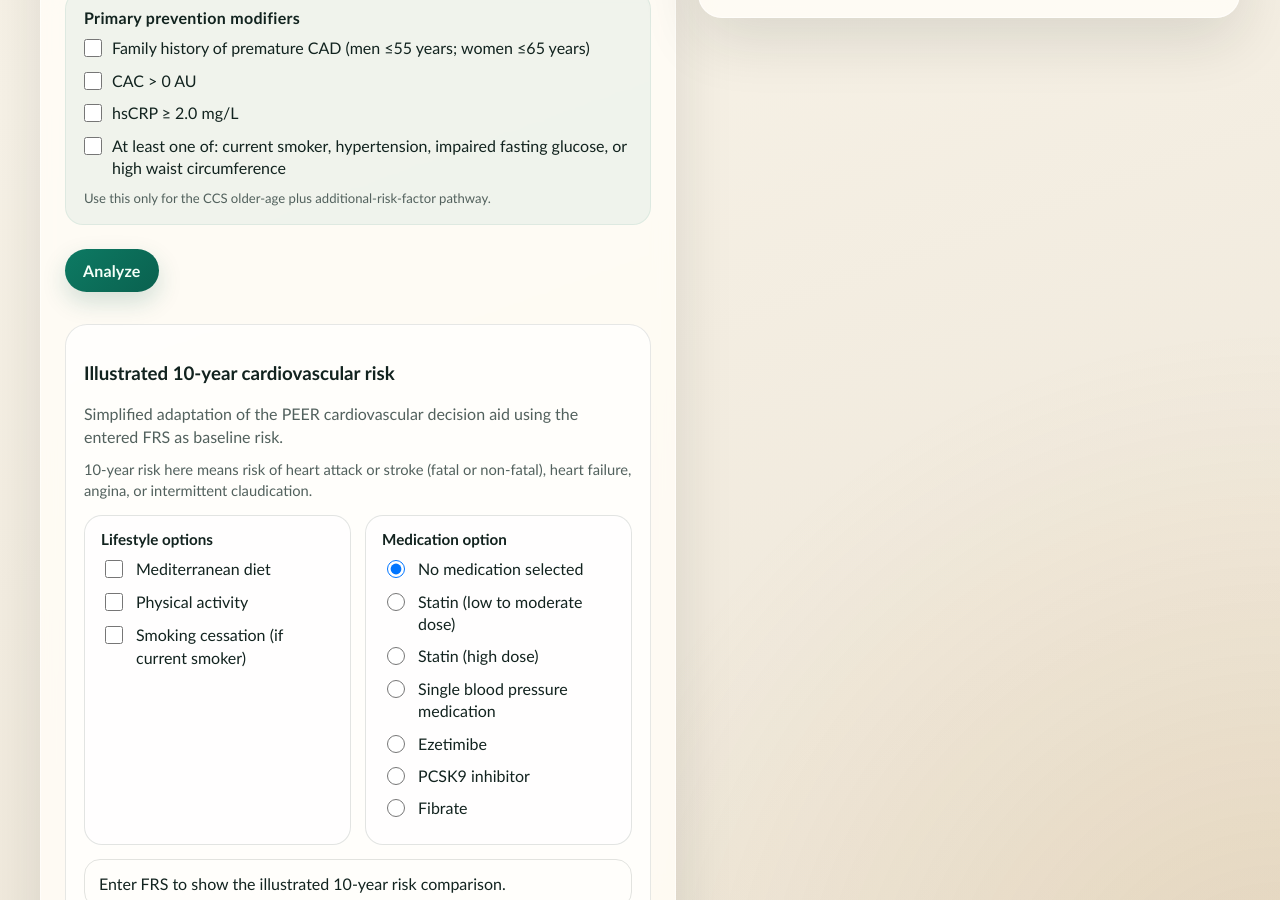
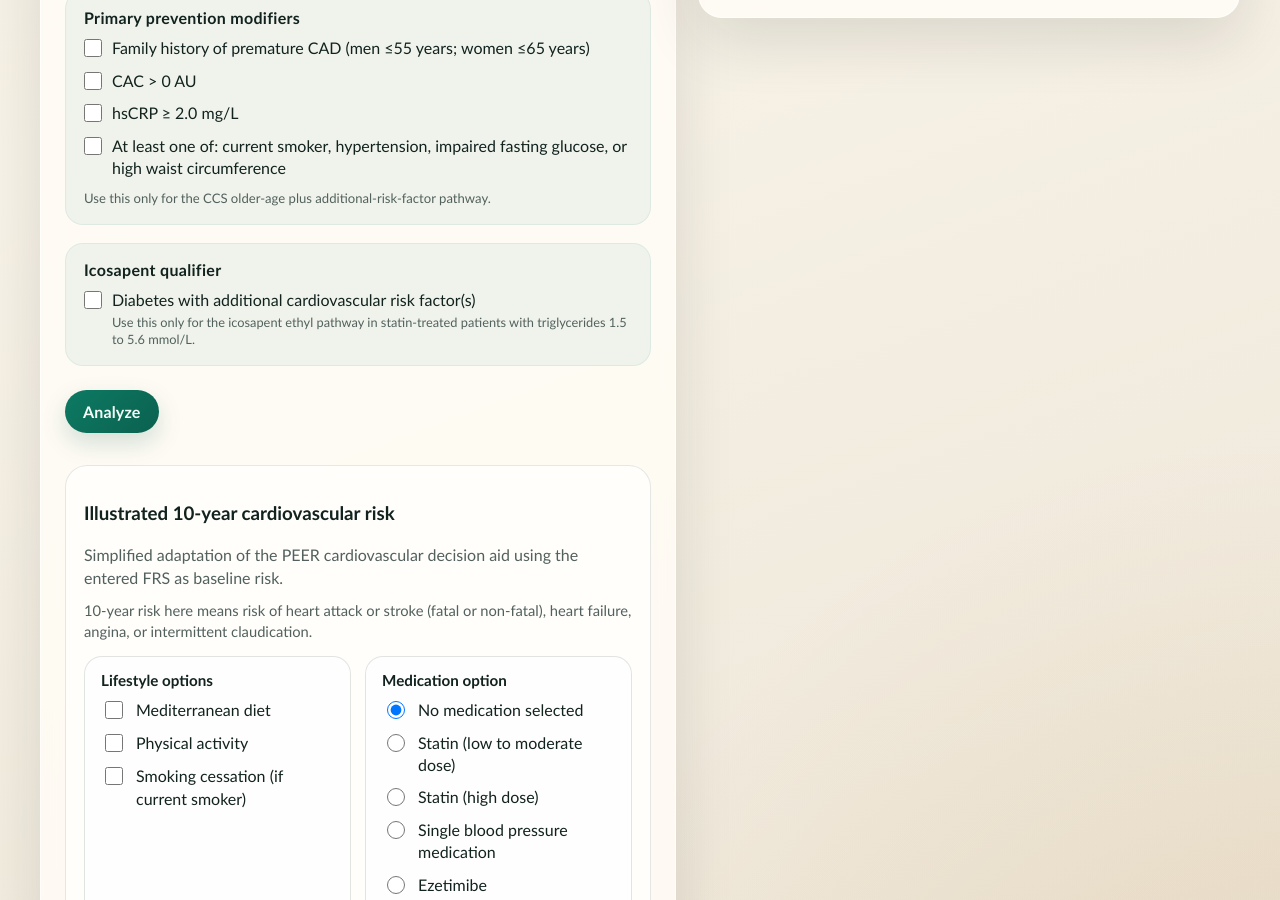
Before and after one commit to medicalchange/med-info, a Jekyll site: the page aharrismd/cv-risk/index.html, which Jekyll copies as it is, in a window 1280 px wide and 900 px high, scrolled down 1409 px. Built offline with Jekyll 4.4.1, drawn with Linux system fonts in a browser that asks for light colours.

Commit message:
Fix CV risk follow-up and add-on logic

```diff
--- a/aharrismd/cv-risk/app.js
+++ b/aharrismd/cv-risk/app.js
@@ -60,6 +60,7 @@
     cac: formData.get("cac") === "on",
     hscrp: formData.get("hscrp") === "on",
     additionalRiskFactor: formData.get("additionalRiskFactor") === "on",
+    diabetesAdditionalRisk: formData.get("diabetesAdditionalRisk") === "on",
     txMediterranean: document.querySelector("#tx-mediterranean").checked,
     txActivity: document.querySelector("#tx-activity").checked,
     txSmoking: document.querySelector("#tx-smoking").checked,
--- a/aharrismd/cv-risk/index.html
+++ b/aharrismd/cv-risk/index.html
@@ -111,6 +111,17 @@
             <p class="field-note">Use this only for the CCS older-age plus additional-risk-factor pathway.</p>
           </div>
 
+          <div class="check-block">
+            <h3>Icosapent qualifier</h3>
+            <label class="option-label">
+              <input type="checkbox" id="diabetes-additional-risk-flag" name="diabetesAdditionalRisk">
+              <span>
+                Diabetes with additional cardiovascular risk factor(s)
+                <small class="option-detail">Use this only for the icosapent ethyl pathway in statin-treated patients with triglycerides 1.5 to 5.6 mmol/L.</small>
+              </span>
+            </label>
+          </div>
+
           <div class="actions">
             <button type="submit" class="primary-button">Analyze</button>
           </div>
--- a/aharrismd/cv-risk/logic.js
+++ b/aharrismd/cv-risk/logic.js
@@ -214,6 +214,7 @@
     cac: Boolean(inputs.cac),
     hscrp: Boolean(inputs.hscrp),
     additionalRiskFactor: Boolean(inputs.additionalRiskFactor),
+    diabetesAdditionalRisk: Boolean(inputs.diabetesAdditionalRisk),
   };
 
   const riskCategory = buildRiskCategory(frs);
@@ -360,7 +361,9 @@
         recommendations,
         "alert",
         "Initial treatment target",
-        "Discuss starting statin therapy plus health-behaviour modification. After statin initiation, the usual non-ASCVD add-on threshold is LDL-C >2.0 mmol/L, non-HDL-C >2.6 mmol/L, or ApoB >0.8 g/L."
+        flags.ascvd
+          ? "Discuss starting maximally tolerated statin therapy plus health-behaviour modification. In ASCVD, add-on treatment should be considered if LDL-C remains ≥1.8 mmol/L, non-HDL-C ≥2.4 mmol/L, or ApoB ≥0.7 g/L on statin therapy."
+          : "Discuss starting statin therapy plus health-behaviour modification. After statin initiation, the usual non-ASCVD add-on threshold is LDL-C >2.0 mmol/L, non-HDL-C >2.6 mmol/L, or ApoB >0.8 g/L."
       );
     }
 
@@ -512,13 +515,15 @@
     panel.tg >= 1.5 &&
     panel.tg <= 5.6 &&
     therapy !== "none" &&
-    (flags.ascvd || flags.diabetes)
+    (flags.ascvd || (flags.diabetes && flags.diabetesAdditionalRisk))
   ) {
     addRecommendation(
       recommendations,
       "caution",
       "Triglyceride-based add-on option",
-      "Consider icosapent ethyl if TG is 1.5 to 5.6 mmol/L and the patient has ASCVD, or diabetes with additional risk factors, despite statin therapy."
+      flags.ascvd
+        ? "Consider icosapent ethyl if TG is 1.5 to 5.6 mmol/L and the patient has ASCVD despite statin therapy."
+        : "Consider icosapent ethyl if TG is 1.5 to 5.6 mmol/L and the patient has diabetes plus additional cardiovascular risk factors despite statin therapy."
     );
   }
 
@@ -638,7 +643,7 @@
     );
   }
 
-  if (therapy === "none" && !statinIndicated) {
+  if (therapy === "none" && statinDecision === "no") {
     addTest(
       followupTests,
       "Repeat lipid screening and risk assessment",
```
Also changed, not shown: aharrismd/cv-risk/logic-check.mjs (+30 -0 lines).
